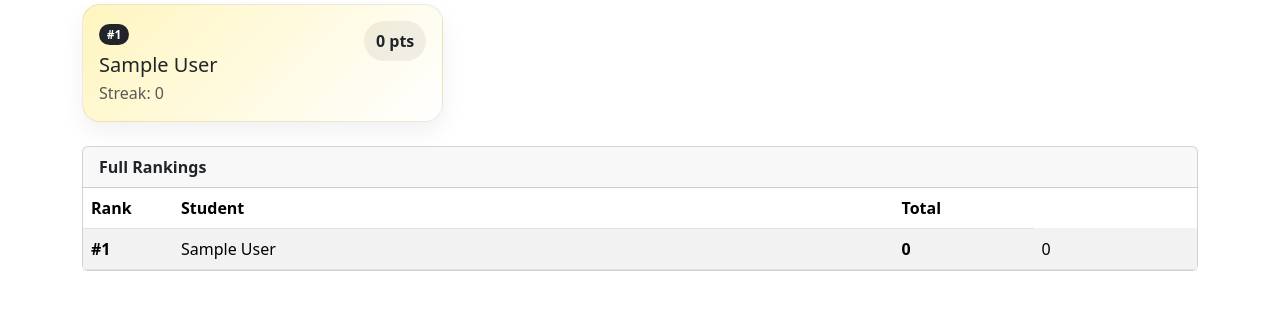
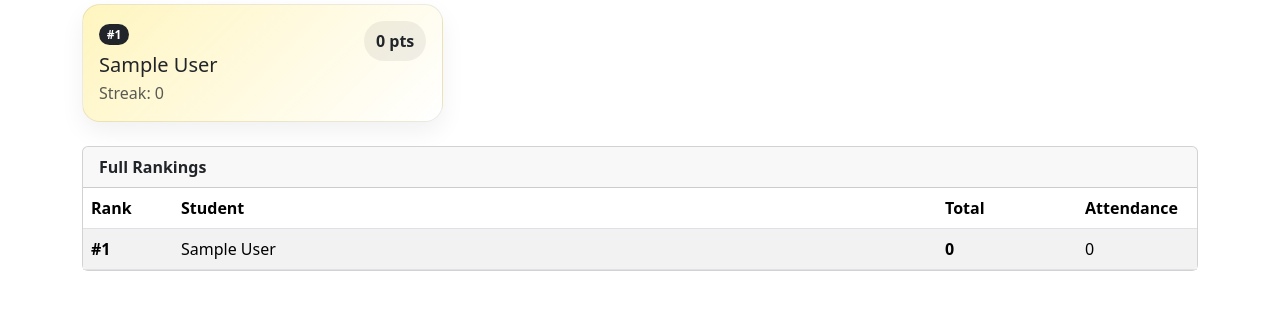
Before and after one commit to mdcellou03/Leaderboard-App-for-AmalBIlm, a Flask app: page /leaderboard in a window 1280 px wide. Shown: the part 155-465 px from the top of the page. Run offline with Flask 3, Linux system fonts and the light colour scheme; tables that the repository leaves empty hold one stand-in row (values such as "Sample post").

Commit message:
Added attendance:
>

```diff
--- a/templates/leaderboard.html
+++ b/templates/leaderboard.html
@@ -39,7 +39,7 @@
           <th style="width: 90px;">Rank</th>
           <th>Student</th>
           <th style="width: 140px;">Total</th>
-          <!-- <th style="width: 120px;">Streak</th> -->
+          <th style="width: 120px;">Attendance</th>
         </tr>
       </thead>
       <tbody>
```
